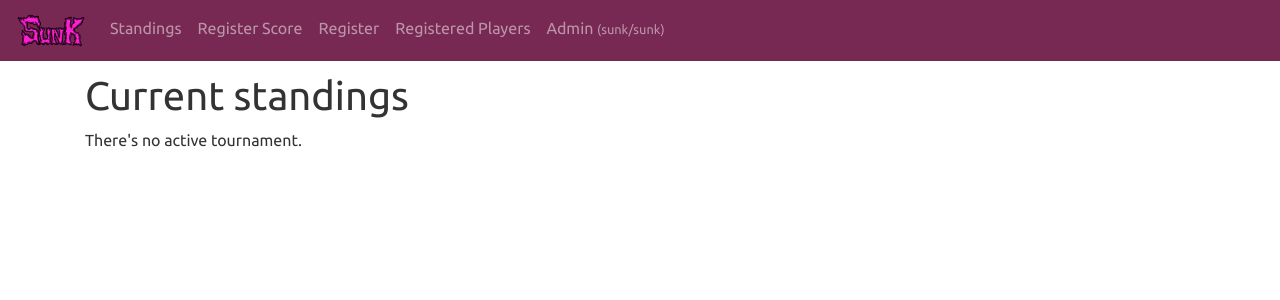
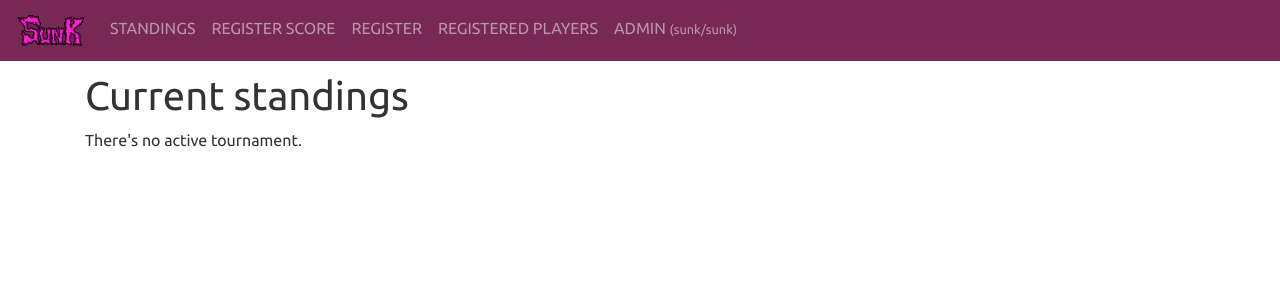
Before and after one commit to torsjonas/twentyfour_hours, a Django app: template core/templates/core/index.html in a window 1280 px wide. Shown: the top 300 px of the page. Run offline with Django 3.2, Linux system fonts and the light colour scheme; the template is opened without the code that fills it, so the values that code supplies are empty; some libraries are stand-ins or nearby versions.

Commit message:
text transformations

```diff
--- a/core/templates/core/base.html
+++ b/core/templates/core/base.html
@@ -82,7 +82,7 @@
                 <a class="nav-link" href="{% url "registered_players" %}">{% trans "Registered Players" %}</a>
             </li>
             <li class="nav-item">
-                <a class="nav-link" href="/admin/" target="_blank">{% trans "Admin" %} <small>(sunk/sunk)</small></a>
+                <a class="nav-link" href="/admin/" target="_blank">{% trans "Admin" %} <small class="no-transform">(sunk/sunk)</small></a>
             </li>
         </ul>
     </div>
--- a/static_files/css/style.css
+++ b/static_files/css/style.css
@@ -22,3 +22,11 @@ p.help-block {
 tr.spacer > td {
   padding-bottom: 3em;
 }
+
+li.nav-item {
+    text-transform: uppercase;
+}
+
+small.no-transform {
+    text-transform: none !important;
+}
```
